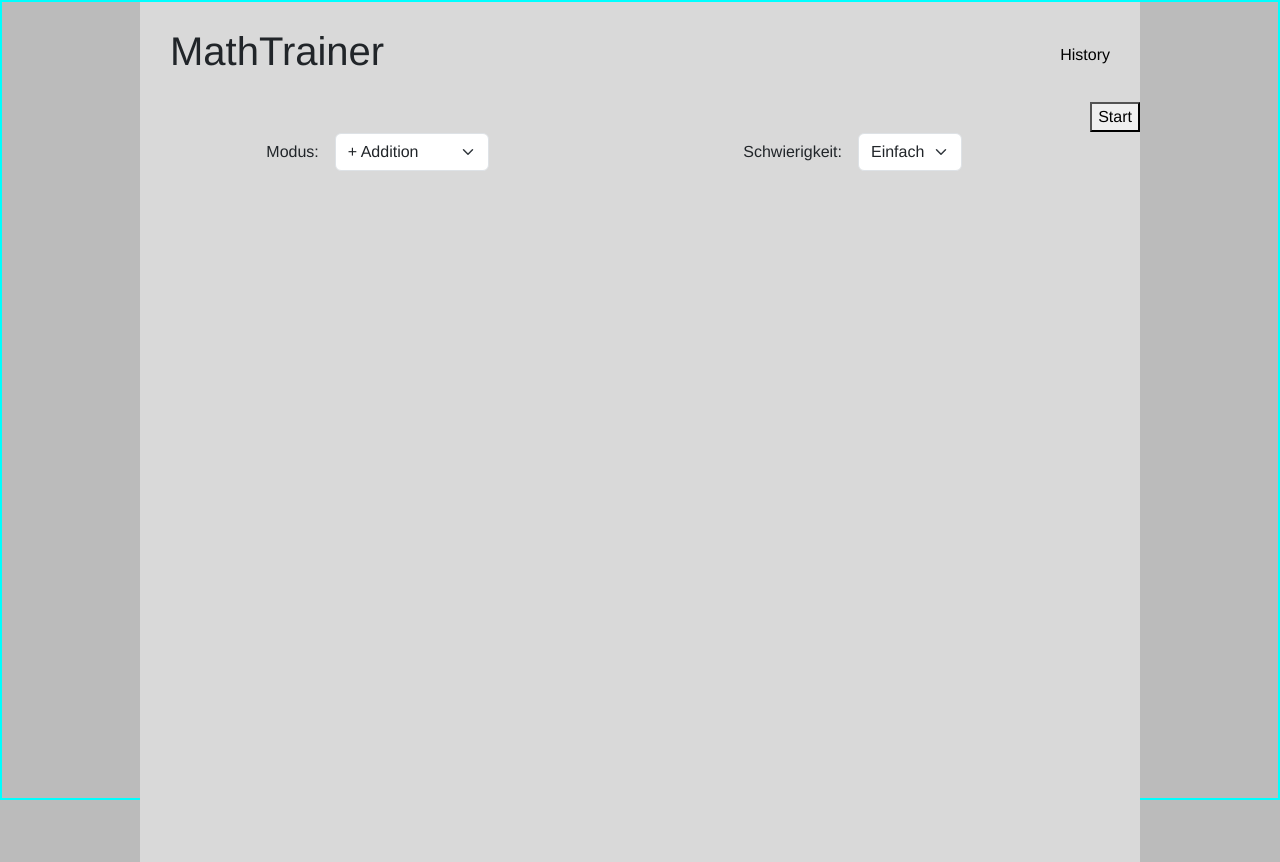
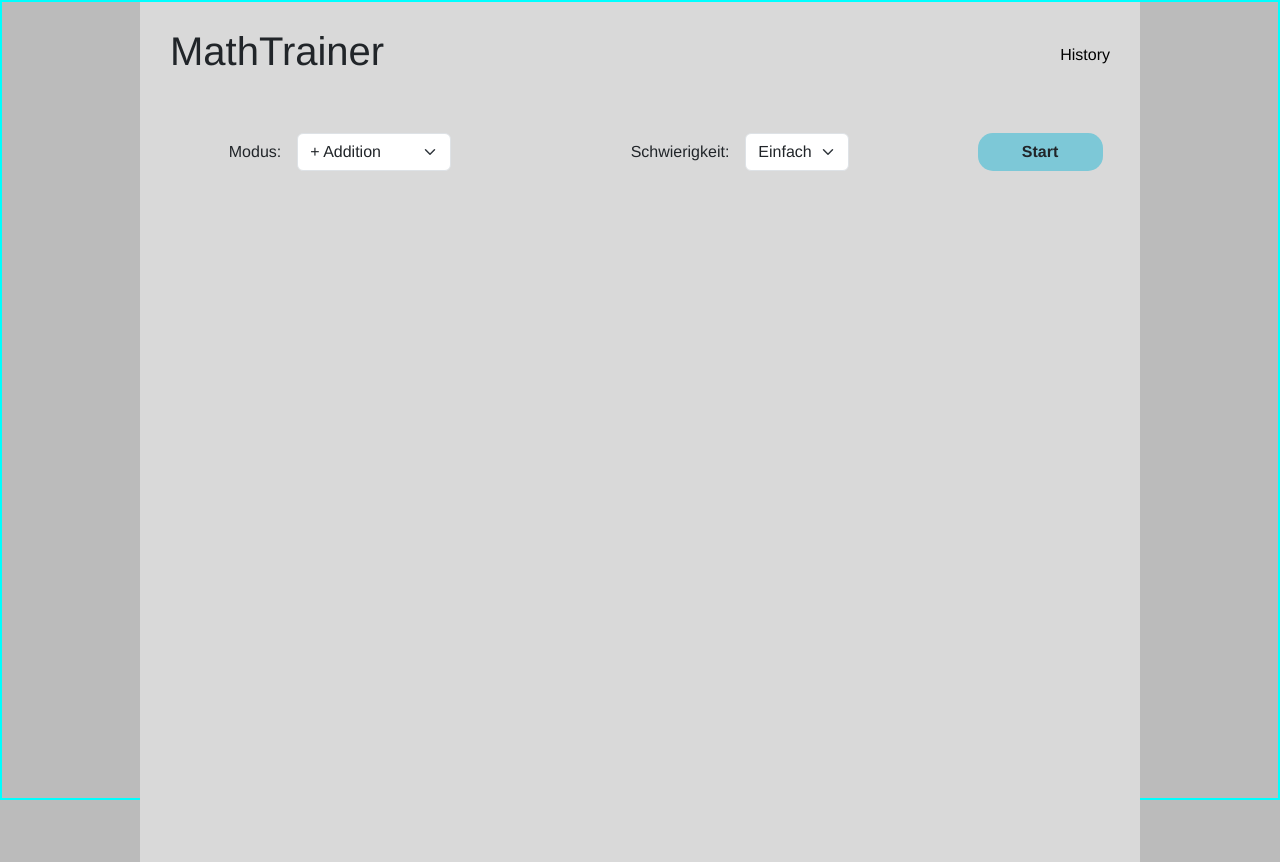
Before and after one commit to tnglf1337/ng-mathtrainer, an Angular app: page / in a window 1280 px wide. Built offline with nearby package versions, Linux system fonts and the light colour scheme.

Commit message:
update styling

```diff
--- a/src/app/train-component/train-component.css
+++ b/src/app/train-component/train-component.css
@@ -19,6 +19,32 @@
 
 .gap-10 {
   gap: 10px;
+}
+
+#button-container {
+  width: 500px;
+}
+
+.btn {
+  width: 125px;
+  border-radius: 15px !important;
+  font-weight: bold;
+}
+
+#start-btn {
+  background-color: #7dc8d7;
+}
+
+#start-btn:hover {
+  background-color: #44bfd9;
+}
+
+#abbruch-btn {
+  background-color: #f38484;
+}
+
+#abbruch-btn:hover {
+  background-color: #ef5e5e;
 }
 
 #modus-container {
--- a/src/app/train-component/train-component.html
+++ b/src/app/train-component/train-component.html
@@ -29,9 +29,9 @@
       </div>
     </form>
   </section>
-  <section>
-    <button type="button" (click)="uebungStarten()" *ngIf="!istUebungGestartet">Start</button>
-    <button type="button" (click)="uebungAbbrechen()" *ngIf="istUebungGestartet">Abbrechen</button>
+  <section id="button-container" class="d-flex-row centered">
+    <button id="start-btn" class="btn" type="button" (click)="uebungStarten()" *ngIf="!istUebungGestartet">Start</button>
+    <button id="abbruch-btn" class="btn" type="button" (click)="uebungAbbrechen()" *ngIf="istUebungGestartet">Abbrechen</button>
   </section>
 </section>
 
```
